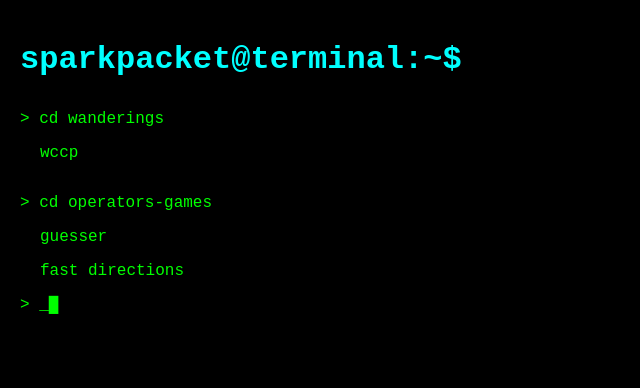
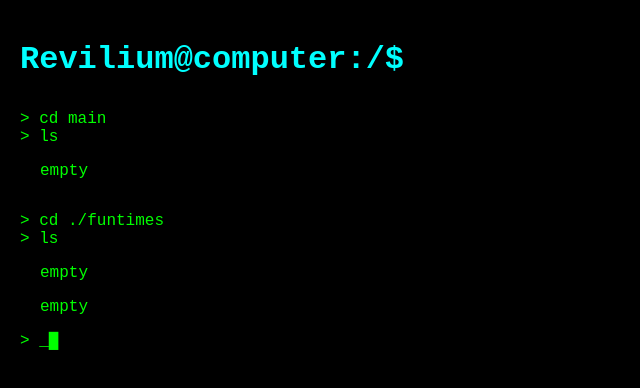
Before and after one commit to Revilium1/Revilium1.github.io, a plain HTML site: page index.html in a window 1280 px wide. Shown: the whole page, without its empty margins (0-640 px from the left). Drawn offline with Linux system fonts and the light colour scheme.

Commit message:
make it real

```diff
--- a/index.html
+++ b/index.html
@@ -43,20 +43,22 @@
 </head>
 <body>
 
-  <h1>sparkpacket@terminal:~$</h1>
+  <h1>Revilium@computer:/$</h1>
 
   <div class="section">
-    <div class="prompt">> cd wanderings</div>
+    <div class="prompt">> cd main</div>
+    <div class="prompt">> ls</div>
     <div class="output">
-      <p><a href="https://sparkpacket.github.io/opterminal" target="_blank">wccp</a></p>
+      <p><a href="#" target="_blank"></a>empty</p>
     </div>
   </div>
 
   <div class="section">
-    <div class="prompt">> cd operators-games</div>
+    <div class="prompt">> cd ./funtimes</div>
+    <div class="prompt">> ls</div>
     <div class="output">
-      <p><a href="https://guesser.onecompiler.app/" target="_blank">guesser</a></p>
-      <p><a href="https://fastdirections.onecompiler.app/" target="_blank">fast directions</a></p>
+      <p><a href="/#" target="_blank">empty</a></p>
+      <p><a href="/#" target="_blank">empty</a></p>
     </div>
   </div>
 
```
